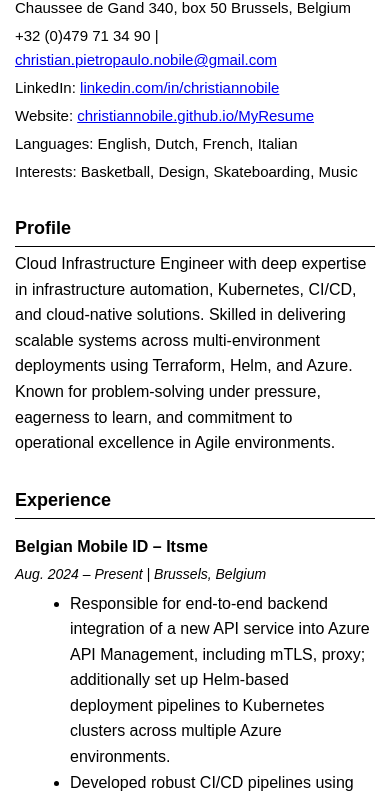
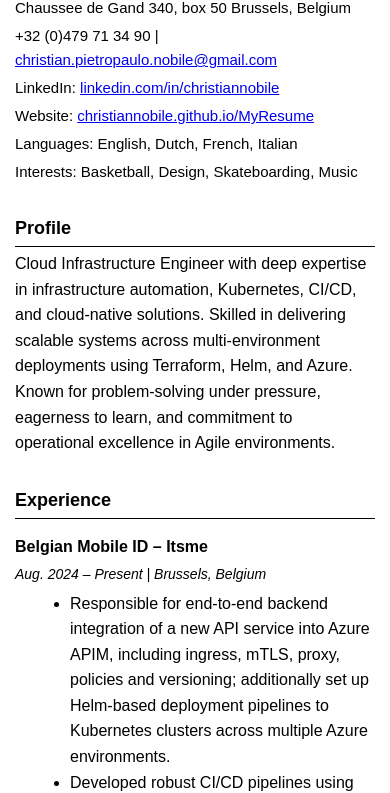
Before and after one commit to christiannobile/MyResume, a plain HTML site: page index.html in a window 390 px wide. Shown: the part 58-851 px from the top of the page. Drawn offline with Linux system fonts and the light colour scheme.

Commit message:
Update index.html

```diff
--- a/index.html
+++ b/index.html
@@ -7,10 +7,16 @@
   <style>
     body {
       font-family: Arial, sans-serif;
-      margin: 20px;
-      max-width: 800px;
+      margin: 0;
+      padding: 20px;
       line-height: 1.6;
       color: #000;
+      display: flex;
+      justify-content: center;
+    }
+    .container {
+      max-width: 800px;
+      width: 100%;
     }
     h1, h2, h3 {
       margin: 0;
@@ -54,8 +60,7 @@
 
     @media (max-width: 600px) {
       body {
-        margin: 15px;
-        font-size: 16px;
+        padding: 15px;
       }
       h1 {
         font-size: 22px;
@@ -76,6 +81,7 @@
   </style>
 </head>
 <body>
+  <div class="container">
     <h1>Christian Nobile</h1>
     <div class="contact">
       <p>Chaussee de Gand 340, box 50 Brussels, Belgium</p>
@@ -96,7 +102,7 @@
       <h3>Belgian Mobile ID – Itsme</h3>
       <p class="date-location">Aug. 2024 – Present | Brussels, Belgium</p>
       <ul>
-      <li>Responsible for end-to-end backend integration of a new API service into Azure API Management, including mTLS, proxy; additionally set up Helm-based deployment pipelines to Kubernetes clusters across multiple Azure environments.</li>
+        <li>Responsible for end-to-end backend integration of a new API service into Azure APIM, including ingress, mTLS, proxy, policies and versioning; additionally set up Helm-based deployment pipelines to Kubernetes clusters across multiple Azure environments.</li>
         <li>Developed robust CI/CD pipelines using GitHub Actions, Makefile, and Terraform to support infrastructure provisioning and service deployment.</li>
         <li>Built a custom Azure Key Vault certificate monitor using Go, Terraform, Prometheus PushGateway, and Helm.</li>
         <li>Enhanced monitoring and observability by creating dashboards and alerts in Grafana.</li>
@@ -169,10 +175,11 @@
       <p><strong>Infrastructure as Code & Automation:</strong> Terraform, Ansible, Helm, Kustomize, FluxCD, Makefile, CI/CD, Github Actions</p>
       <p><strong>Programming & Scripting:</strong> Golang, Python, Bash, Powershell</p>
       <p><strong>Cloud & Platforms:</strong> Azure, Kubernetes, Docker, Linux</p>
-    <p><strong>Monitoring & Observability:</strong> Prometheus, Grafana, ELK stack, OpenTelemetry, Kiali</p>
+      <p><strong>Monitoring & Observability:</strong> Prometheus, Grafana, ELK stack, OpenTelemetry, Kiali, Splunk</p>
       <p><strong>Networking & Service Mesh:</strong> Istio, Kubernetes Gateway, Nginx</p>
       <p><strong>Databases & Messaging:</strong> SQL, Redis, Kafka</p>
       <p><strong>Methodologies & Processes:</strong> Agile, Scrum</p>
     </div>
+  </div>
 </body>
 </html>
```
Lines whose indentation alone changed are shown as unchanged.
